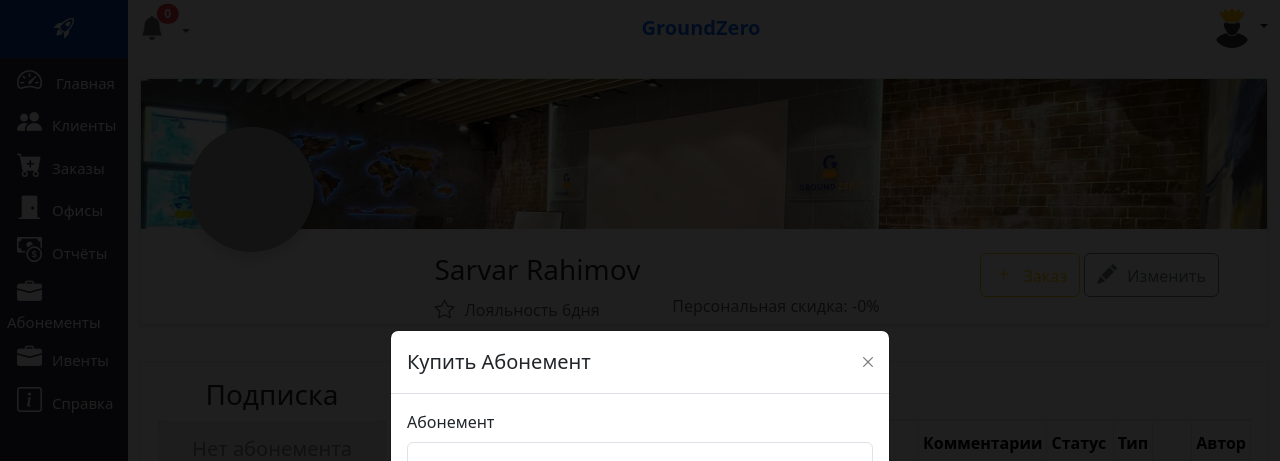
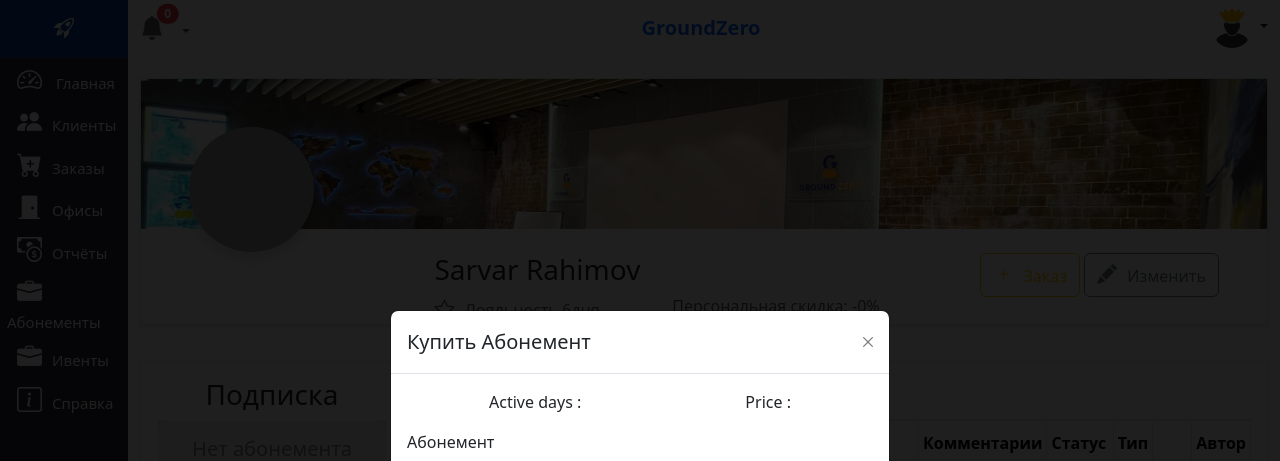
Before and after one commit to KamolCoder/gzeroCrm, a Django app: page /client/5dYkNSBVzrjLfii/ in a window 1280 px wide, after a click on "+ Добавит абонемент". Shown: the top 461 px of the page. Run offline with Django 4.2, Linux system fonts and the light colour scheme; a user stored in the database is signed in; data comes from the database, SQL or seed files in the repository; both versions use the stored data as it was after the commit; data that the repository does not hold is empty; grey boxes are pictures that could not be loaded.

Commit message:
new push windows

```diff
--- a/crm/models.py
+++ b/crm/models.py
@@ -96,7 +96,7 @@ class Abonement(models.Model):
                                                            verbose_name="Возможность работать в других локацих")
 
     def __str__(self):
-        return f"{self.title} {self.price}"
+        return self.title
 
     class Meta:
         verbose_name = 'Абонемент'
--- a/crm/templates/crm/client_detail.html
+++ b/crm/templates/crm/client_detail.html
@@ -88,7 +88,7 @@
     <div class="col-sm-12 col-md-3">
         <div class="mt-1 mb-3 p-3 button-container bg-white border shadow-sm">
             <h3 class="text-center">Подписка</h3>
-            {% if abonement.0.is_active == True %}
+            {% if abonement.0 %}
             <div class="card text-bg-dark">
                 <div class="card-img" style="background-color:#201863;height:200px">
                     <div class="card-img-overlay">
@@ -123,12 +123,25 @@
                                             aria-label="Закрыть"></button>
                                 </div>
                                 <div class="modal-body">
+                                    <div class="d-flex" style=" justify-content:space-around">
+                                        <div class="d-flex">
+                                            <p>Active days : </p>
+                                            <p id="activeDays"> </p>
+                                        </div>
+                                        <div class="d-flex">
+                                            <p>Price : </p>
+                                            <p id="abonementPrice"> </p>
+                                        </div>
+                                    </div>
+
+
                                     <form method="POST" action="{% url 'sale_abon' %}" enctype="multipart/form-data">
                                         {% csrf_token %}
                                         <label for="{{ form2.abonement.id_for_label }}"
                                                class="form-label">Абонемент</label>{{form2.abonement}}
                                         <label for="{{ form2.client.id_for_label }}" class="form-label">Ид
                                             клиента</label>{{form2.client}}
+
                                         <label for="{{ form2.subscription_start.id_for_label }}" class="form-label">День
                                             активации</label>{{form2.subscription_start}}
                                         <label for="{{ form2.subscription_end.id_for_label }}" class="form-label">День
@@ -242,7 +255,6 @@
                         </thead>
                         <tbody>
                         {%for a in abonement%}
-
                         <tr>
                             <td>{{ a.abonement.title }}</td>
                             <td>{{ a.subscription_start }}</td>
@@ -290,42 +302,46 @@
 </div>
 
 <script src="https://code.jquery.com/jquery-3.6.0.min.js"></script>
-
-<!--<label for="hour">Hour:</label>-->
-<!--<input type="number" id="hour" name="hour" min="0"><br><br>-->
-
-<!--<label for="datetime-start">Datetime Start:</label>-->
-<!--<input type="datetime-local" id="datetime-start" name="datetime-start"><br><br>-->
-
-<!--<label for="datetime-end">Datetime End:</label>-->
-<!--<input type="datetime-local" id="datetime-end" name="datetime-end">-->
-
 <script>
     // Function to update the datetime-end value
     function updateDateTimeEnd() {
         // Get the values of hour and datetime-start
         const hour = parseInt($('#hourSelect').val());
         const dateTimeStart = new Date($('#id_order_start').val());
-
         // Calculate the datetime-end value
         const dateTimeEnd = new Date(dateTimeStart.getTime() + 18000000 + hour * 60 * 60 * 1000);
         // Update the datetime-end input value
         $('#id_order_end').val(dateTimeEnd.toISOString().slice(0, 16));
     }
-
     // Add event listeners to update the datetime-end value when hour or datetime-start change
     $('#hour, #id_order_start').on('input', updateDateTimeEnd);
 
+
+    const abonements = JSON.parse('{{json_abonements|safe}}');
+    const selectElement = document.getElementById('id_abonement');
+    selectElement.addEventListener('change',(event) => {
+    const selectedValue = event.target.value;
+    const abonementTitle = selectElement.options[selectElement.selectedIndex].text;
+
+    for (let i = 0; i < abonements.length; i++) {
+        if (abonements[i].title == abonementTitle){
+        const titleSelect = document.getElementById('abonementPrice');
+        const activeDays = document.getElementById('activeDays');
+        titleSelect.innerText = abonements[i].price;
+        activeDays.innerText = abonements[i].days;
+    }}});
+    // Update abonement buy dates
     $("#id_subscription_start").change(function () {
         var start_date = new Date($("#id_subscription_start").val());
-        var end_date = new Date(start_date.getTime() + (30 * 24 * 60 * 60 * 1000));
+        const paragraphElement = document.getElementById('activeDays');
+        const daysInt = parseInt(paragraphElement.textContent);
+        var end_date = new Date(start_date.getTime() + (daysInt * 24 * 60 * 60 * 1000));
         var end_year = end_date.getFullYear();
         var end_month = ("0" + (end_date.getMonth() + 1)).slice(-2);
         var end_day = ("0" + end_date.getDate()).slice(-2);
         $("#id_subscription_end").val(end_year + "-" + end_month + "-" + end_day);
     });
 
-
 </script>
 
 {% endblock main %}
--- a/crm/views.py
+++ b/crm/views.py
@@ -159,6 +159,8 @@ def order_delete(request, pk):
 def profile_view(request, telegram_id):
     res = Rooms.objects.filter(is_working=True).values('filial_id', 'filial__title', 'id', 'title').exclude(
         category__title='office')
+    abonements = Abonement.objects.all().values("title", 'days', 'price')
+    json_abonements = json.dumps(list(abonements), ensure_ascii=False, default=str)
     json_data = json.dumps(list(res))
     pricelist_not_json = Pricelists.objects.all().values('product', 'hour', 'price')
     pricelist = json.dumps(list(pricelist_not_json))
@@ -171,18 +173,15 @@ def profile_view(request, telegram_id):
     else:
         orders = Order.objects.filter(client_id=telegram_id).order_by('-created_at')
         client = Client.objects.get(telegram_id=telegram_id)
-        for i in orders:
-            print(i.order_start)
-
         try:
-            abonement = AbonementBuyList.objects.filter(client_id=telegram_id).order_by('-subscription_start')
+            abonement = AbonementBuyList.objects.filter(client_id=telegram_id,is_active=True).order_by('-subscription_start')
         except AbonementBuyList.DoesNotExist:
             abonement = None
         context = {
             'client': client,
             'title': 'Страница пользователя',
             'orders': orders,
-            'abonement': abonement
+            'abonement': abonement,
         }
         initial_data = {
             'client': client,
@@ -196,6 +195,7 @@ def profile_view(request, telegram_id):
         context['form2'] = form2
         context['pricelist'] = pricelist
         context['json_data'] = json_data
+        context['json_abonements'] = json_abonements
         context['form3'] = form3
         context['products'] = Category.objects.all()
         return render(request, 'crm/client_detail.html', context)
--- a/requirements.txt
+++ /dev/null
@@ -1,5 +0,0 @@
-Django==4.2.1
-djangorestframework==3.14.0
-Requests==2.31.0
-xlwt==1.3.0
-Pillow
```
Also changed, not shown: db.sqlite3.
